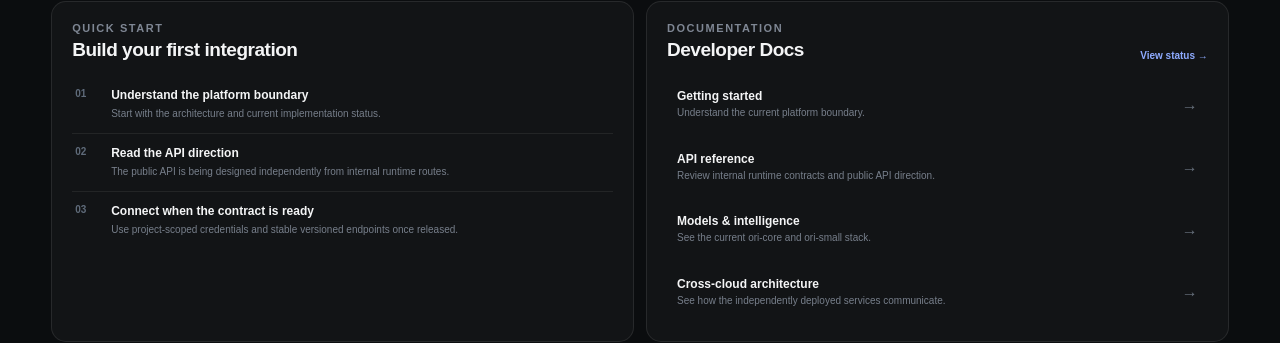
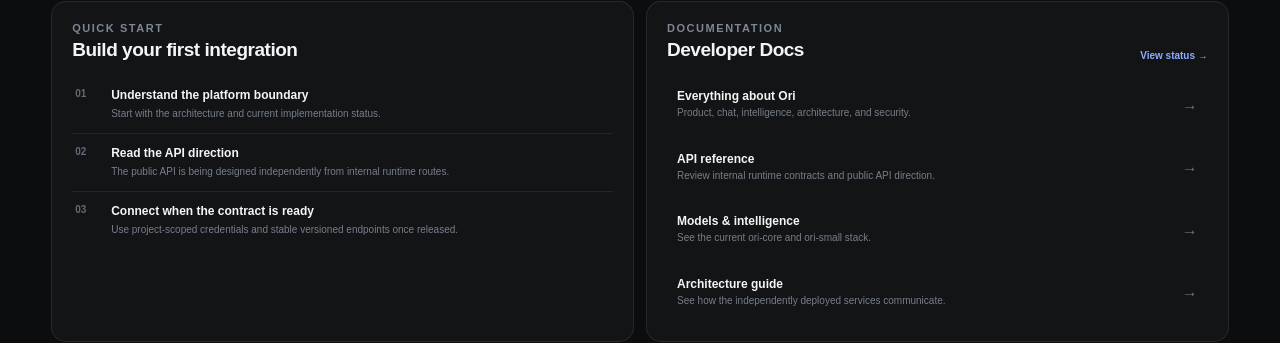
Before and after one commit to 30lnewcomb-byte/ori-platform, a Next.js app in the folder apps/web/: page /developer/dashboard in a window 1280 px wide. Shown: the part 1061-1404 px from the top of the page. Built offline with nearby package versions, Linux system fonts and the light colour scheme; a web font is replaced by a local one.

Commit message:
Point Developer Dashboard docs shortcuts to real references

```diff
--- a/apps/web/app/developer/dashboard/page.tsx
+++ b/apps/web/app/developer/dashboard/page.tsx
@@ -18,10 +18,10 @@ const services = [
 ]
 
 const docs = [
-  { title: 'Getting started', detail: 'Understand the current platform boundary.', href: '/developer/docs' },
-  { title: 'API reference', detail: 'Review internal runtime contracts and public API direction.', href: '/developer/docs' },
-  { title: 'Models & intelligence', detail: 'See the current ori-core and ori-small stack.', href: '/developer/docs' },
-  { title: 'Cross-cloud architecture', detail: 'See how the independently deployed services communicate.', href: '/developer/docs' },
+  { title: 'Everything about Ori', detail: 'Product, chat, intelligence, architecture, and security.', href: '/developer/docs/ori' },
+  { title: 'API reference', detail: 'Review internal runtime contracts and public API direction.', href: '/developer/api' },
+  { title: 'Models & intelligence', detail: 'See the current ori-core and ori-small stack.', href: '/developer/models' },
+  { title: 'Architecture guide', detail: 'See how the independently deployed services communicate.', href: '/developer/guides' },
 ]
 
 export default function DeveloperDashboardPage() {
```
